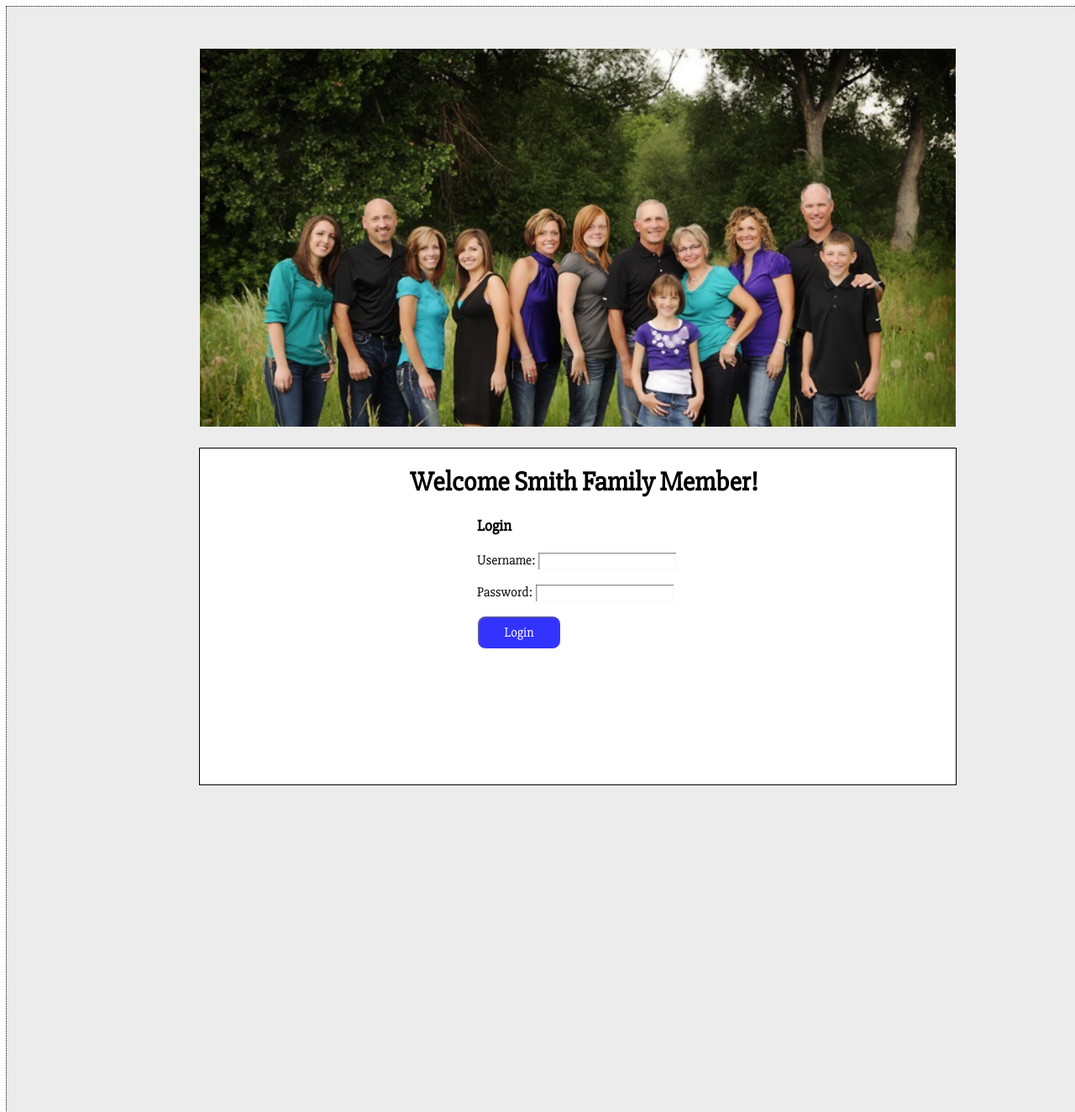
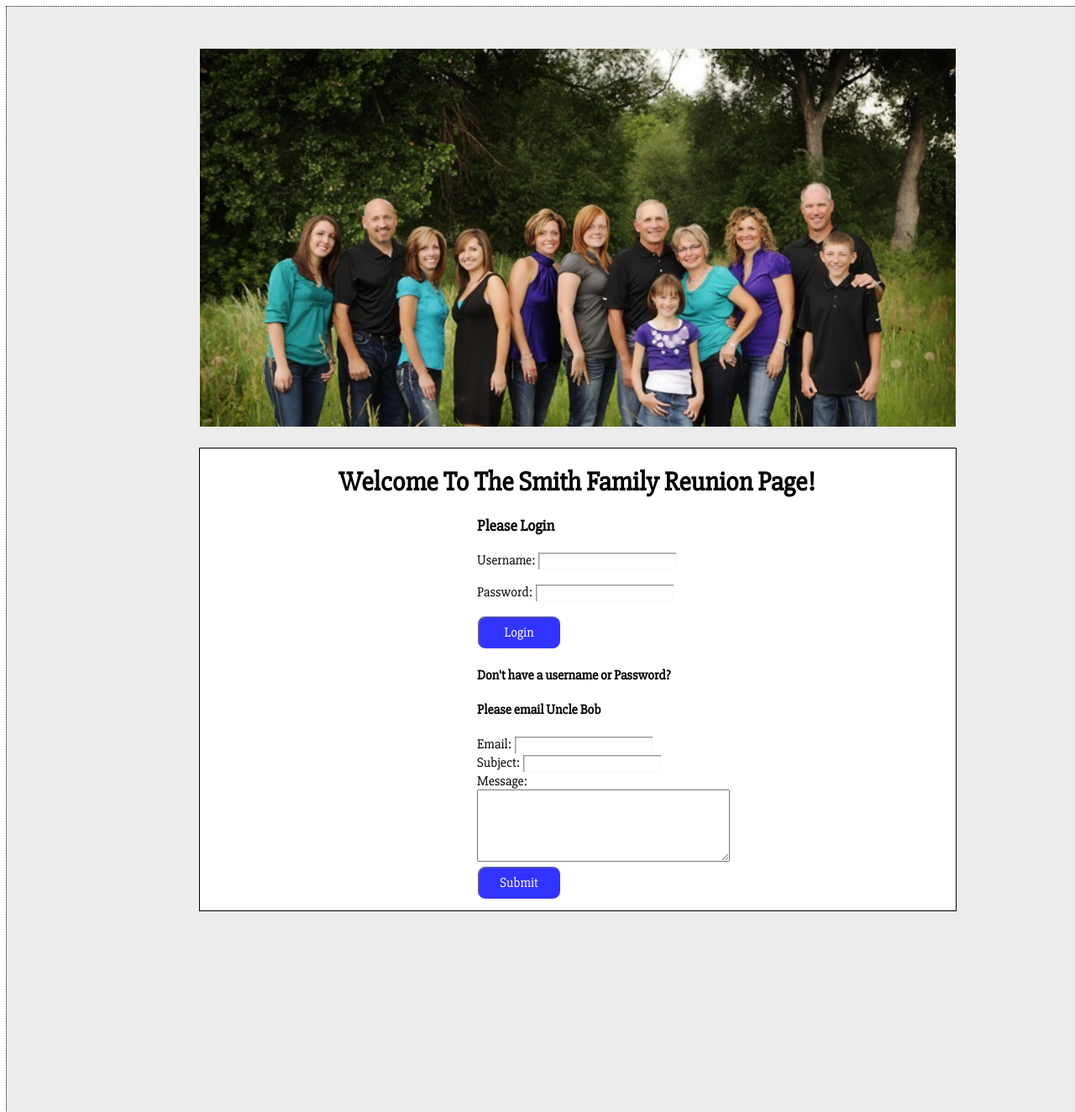
Before and after one commit to Wisertown/Family_reunion_planner, a CodeIgniter app: page /database/ in a window 1280 px wide; the page is wider, and only the part inside the window is pictured. Shown: the top 1324 px of that part at 84% size. Run offline with CodeIgniter, Linux system fonts and the light colour scheme.

Commit message:
added the mail()  and changed the login screen.

```diff
--- a/application/views/index.php
+++ b/application/views/index.php
@@ -13,15 +13,24 @@
 		</head>
 
 		<div id="wrapper">
-			<h1 id="welc">Welcome Smith Family Member!</h1>
+			<h1 id="welc">Welcome To The Smith Family Reunion Page!</h1>
 			<div id="portal">
 				<div id="login">
-					<h3>Login</h3>
+					<h3>Please Login</h3>
 					<form action="Users/login" method="post">
 						<p>Username: <input type="text" name="username">
 						<p>Password: <input type="password" name="password"></p>
 						<input class="btn" type="submit" value="Login">
 					</form>
+					<h4>Don't have a username or Password?</h4>
+					<h4>Please email Uncle Bob</h4>
+					<form method="post">
+  					Email: <input name="email" type="text" /><br />
+  					Subject: <input name="subject" type="text" /><br />
+  					Message:<br />
+  					<textarea name="comment" rows="5" cols="40"></textarea><br />
+  					<input class="btn" type="submit" value="Submit" />
+  					</form>
 				</div>
 				<div>
 					<?= $this->session->flashdata("success_message"); ?>
--- a/assets/css/styles.css
+++ b/assets/css/styles.css
@@ -31,13 +31,13 @@ input {
 #wrapper {
 	background-color: white;
 	width: 900px;
-	height: 400px;
+	min-height: 550px;
 	outline: 1px solid black;
 	margin-left: 230px;
 }
 
 #welc {
-	margin-left: 250px;
+	margin-left: 165px;
 	padding-top: 20px;
 
 }
```
